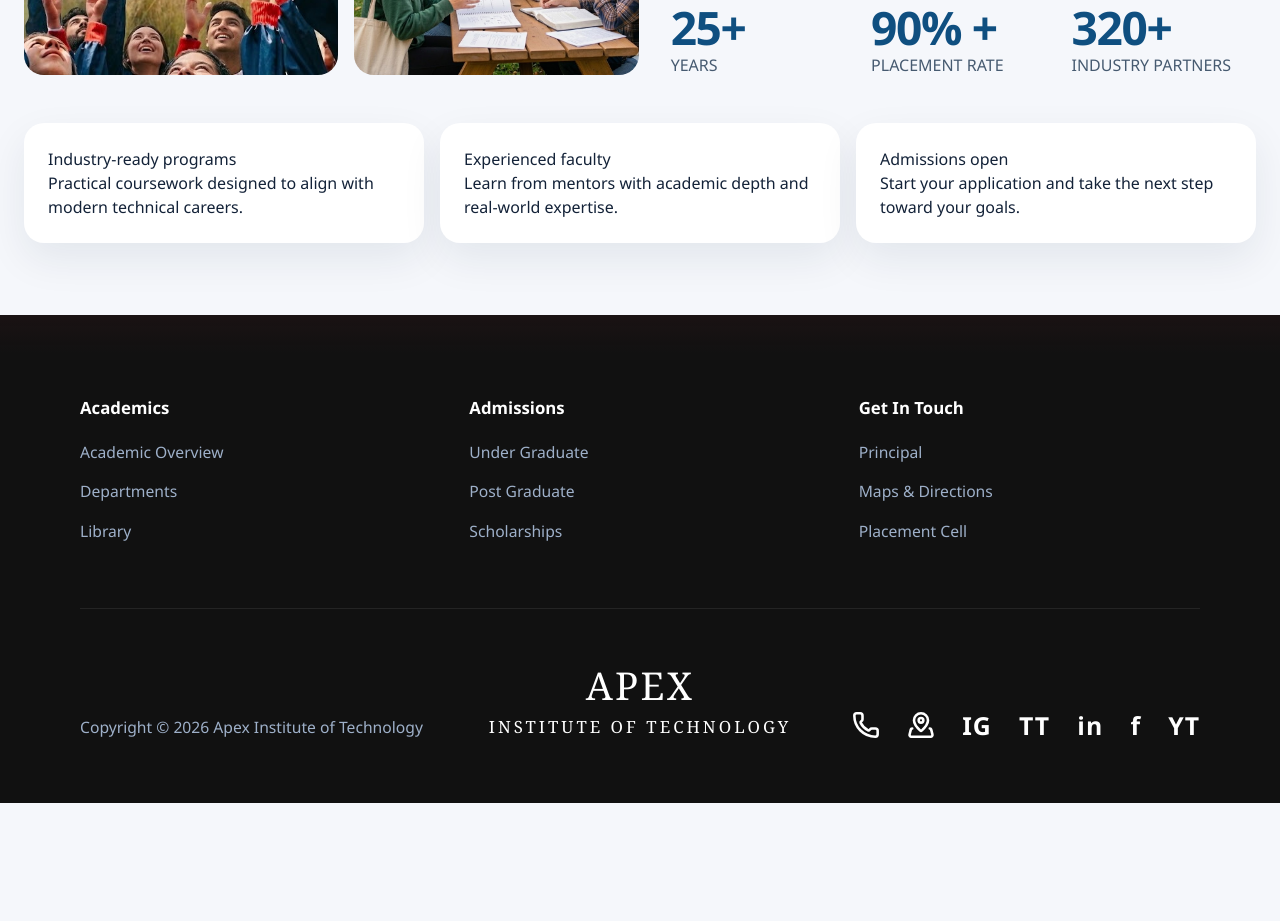
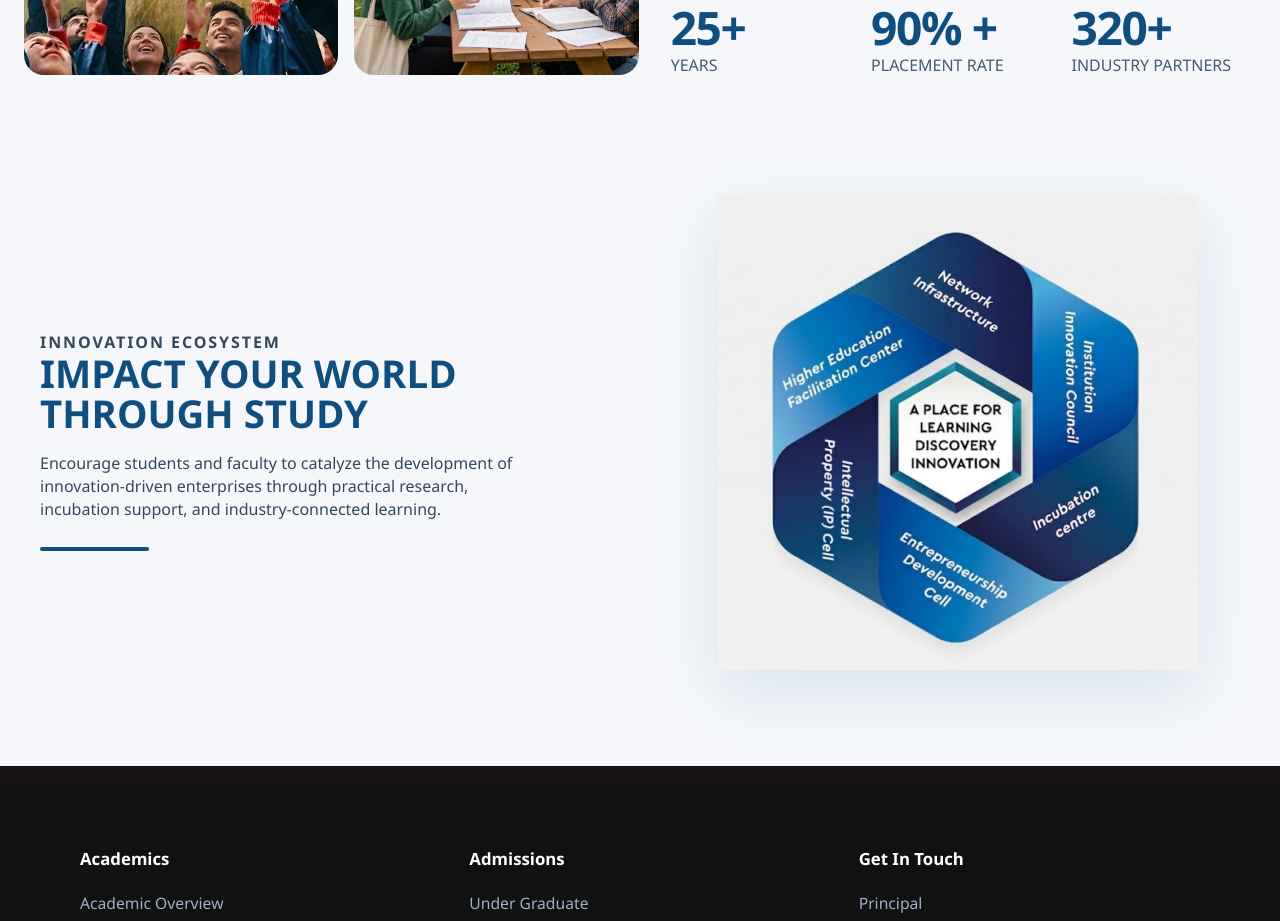
Before and after one commit to Swapnilbiswas2007/apex-institute-webpage, a React (Vite) app: page / in a window 1280 px wide. Shown: the part 1540-2461 px from the top of the page. Before the commit the page ends 2343 px from the top, so only its background shows below. Built offline with nearby package versions, Linux system fonts and the light colour scheme.

Commit message:
Added the next section

```diff
--- a/src/components/Hero.jsx
+++ b/src/components/Hero.jsx
@@ -24,6 +24,8 @@ const campusImages = [
   "/campus-collage/img2.jpeg",
   "/campus-collage/img3.jpeg",
 ];
+const innovationShowcaseImage =
+  "/innovation-showcase/Screenshot 2026-03-27 162756.png";
 
 const ANNOUNCEMENTS = [
   { label: "2026-27 Fees", link: "/announcement/scholarships" },
@@ -203,26 +205,26 @@ export default function Hero() {
           </div>
         </div>
 
-        <div className="cards-shell cards-grid">
-          <article className="info-card">
-            <h2>Industry-ready programs</h2>
-            <p>
-              Practical coursework designed to align with modern technical
-              careers.
-            </p>
-          </article>
-          <article className="info-card">
-            <h2>Experienced faculty</h2>
-            <p>
-              Learn from mentors with academic depth and real-world expertise.
-            </p>
-          </article>
-          <article className="info-card" id="admission">
-            <h2>Admissions open</h2>
-            <p>
-              Start your application and take the next step toward your goals.
-            </p>
-          </article>
+        <div className="cards-shell innovation-showcase-section" id="admission">
+          <div className="innovation-showcase-grid">
+            <div className="innovation-showcase-copy">
+              <p className="innovation-showcase-kicker">Innovation Ecosystem</p>
+              <h2>Impact your world through study</h2>
+              <p>
+                Encourage students and faculty to catalyze the development of
+                innovation-driven enterprises through practical research,
+                incubation support, and industry-connected learning.
+              </p>
+              <span className="innovation-showcase-rule" aria-hidden="true" />
+            </div>
+
+            <div className="innovation-showcase-media">
+              <img
+                src={innovationShowcaseImage}
+                alt="Innovation ecosystem placeholder"
+              />
+            </div>
+          </div>
         </div>
       </section>
     </main>
--- a/src/index.css
+++ b/src/index.css
@@ -555,20 +555,73 @@ img {
   text-transform: none;
 }
 
-.cards-grid {
-  display: grid;
-  grid-template-columns: repeat(3, minmax(0, 1fr));
-  gap: 1rem;
+.innovation-showcase-section {
+  padding: 2.5rem 0 0.5rem;
 }
 
-.info-card {
-  padding: 1.5rem;
-  border-radius: 1.25rem;
-  background: #fff;
-  box-shadow: 0 16px 40px rgba(14, 33, 68, 0.08);
+.innovation-showcase-grid {
+  display: grid;
+  grid-template-columns: minmax(0, 0.92fr) minmax(320px, 0.88fr);
+  align-items: center;
+  gap: clamp(2rem, 5vw, 6rem);
+  min-height: 430px;
+  padding: 2rem 0 1rem;
 }
 
-.info-card h2,
+.innovation-showcase-copy {
+  max-width: 35rem;
+  padding-left: clamp(0rem, 2vw, 1rem);
+}
+
+.innovation-showcase-kicker {
+  margin: 0 0 0.85rem;
+  color: #0f4f80;
+  font-size: 0.92rem;
+  font-weight: 800;
+  letter-spacing: 0.12em;
+  text-transform: uppercase;
+}
+
+.innovation-showcase-copy h2 {
+  margin: 0;
+  color: #0f4f80;
+  font-size: clamp(2rem, 3vw, 3.2rem);
+  font-weight: 900;
+  line-height: 1.04;
+  text-transform: uppercase;
+}
+
+.innovation-showcase-copy p {
+  max-width: 32rem;
+  margin: 1.1rem 0 0;
+  color: #35475c;
+  font-size: clamp(1rem, 1.2vw, 1.2rem);
+  line-height: 1.45;
+}
+
+.innovation-showcase-rule {
+  display: block;
+  width: 6.8rem;
+  height: 0.28rem;
+  margin-top: 1.6rem;
+  border-radius: 999px;
+  background: #0f4f80;
+}
+
+.innovation-showcase-media {
+  display: flex;
+  justify-content: center;
+}
+
+.innovation-showcase-media img {
+  width: min(100%, 30rem);
+  height: auto;
+  object-fit: contain;
+  margin-left: -1.5rem;
+  filter: drop-shadow(0 22px 34px rgba(15, 79, 128, 0.12));
+}
+
+.innovation-showcase-copy h2,
 .site-footer h2 {
   margin-top: 0;
 }
@@ -1147,6 +1200,27 @@ img {
     min-height: auto;
   }
 
+  .innovation-showcase-grid {
+    grid-template-columns: 1fr;
+    gap: 2rem;
+    min-height: auto;
+    padding-top: 1.5rem;
+  }
+
+  .innovation-showcase-copy {
+    max-width: none;
+    padding-left: 0;
+  }
+
+  .innovation-showcase-media {
+    justify-content: center;
+  }
+
+  .innovation-showcase-media img {
+    width: min(100%, 22rem);
+    margin-left: 0;
+  }
+
   .campus-collage-tall {
     min-height: 280px;
   }
```
Also changed, not shown: public/innovation-showcase/Screenshot 2026-03-27 162756.png (added).
